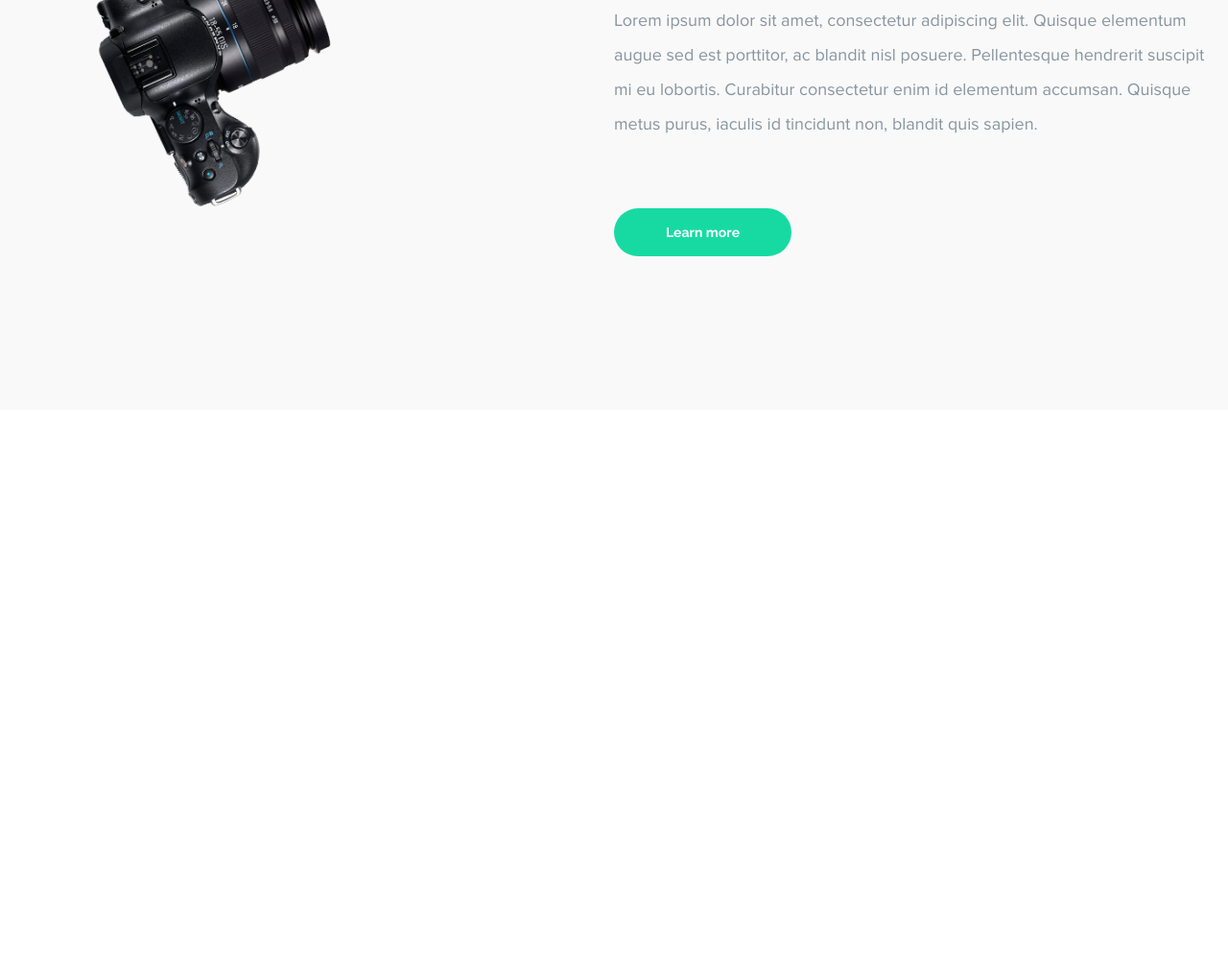
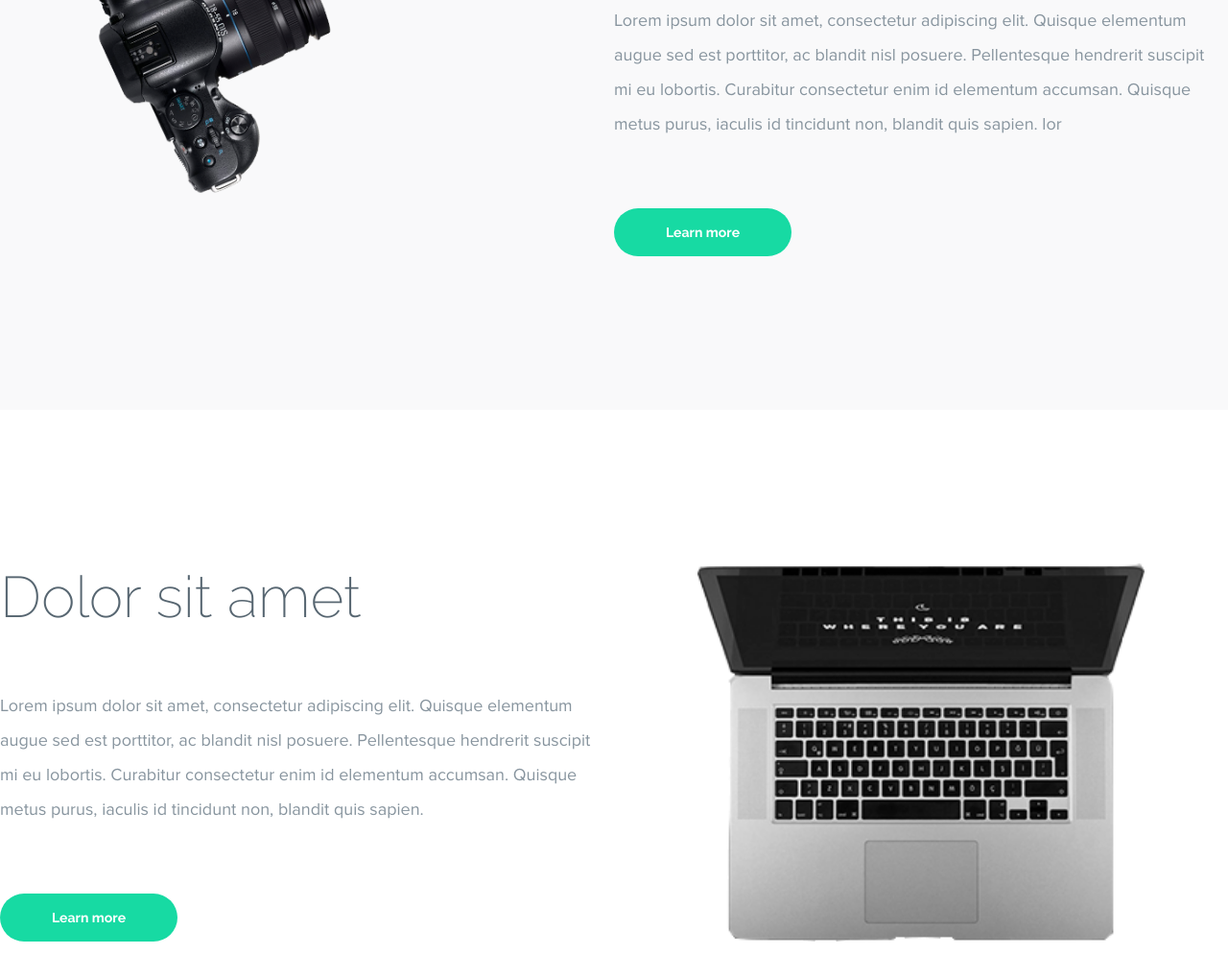
Before and after one commit to freeivanzw/alecto, a website: page app/index.html in a window 1280 px wide. Shown: the part 2441-3460 px from the top of the page at 96% size. Before the commit the page ends 2868 px from the top, so only its background shows below. Drawn offline with Linux system fonts and the light colour scheme.

Commit message:
laptop desk

```diff
--- a/app/index.html
+++ b/app/index.html
@@ -109,7 +109,7 @@
                           </svg>
                     </div>
                     <h3>Lorem ipsum</h3>
-                    <p>Nam varius accumsan elementum. Aliquam fermentum eros in suscipit scelerisque.</p>
+                    <p>Nam varius accumsan elementum. Aliquam fermentum eros in suscipit scelerisque. lor</p>
                 </div>
             </div>
             <a href="#" class="about__more">Learn more</a>
@@ -120,10 +120,21 @@
             </div>
             <div class="camera__content">
                 <h2>Camera</h2>
-                <p>Lorem ipsum dolor sit amet, consectetur adipiscing elit. Quisque elementum augue sed est porttitor, ac blandit nisl posuere. Pellentesque hendrerit suscipit mi eu lobortis. Curabitur consectetur enim id elementum accumsan. Quisque metus purus, iaculis id tincidunt non, blandit quis sapien.</p>
+                <p>Lorem ipsum dolor sit amet, consectetur adipiscing elit. Quisque elementum augue sed est porttitor, ac blandit nisl posuere. Pellentesque hendrerit suscipit mi eu lobortis. Curabitur consectetur enim id elementum accumsan. Quisque metus purus, iaculis id tincidunt non, blandit quis sapien. lor</p>
                 <a class="camera__more" href="#">Learn more</a>
             </div>
-
+        </section>
+        <section class="laptop">
+            <div class="laptop__content">
+                <h2>Dolor sit amet</h2>
+                <p>
+                    Lorem ipsum dolor sit amet, consectetur adipiscing elit. Quisque elementum augue sed est porttitor, ac blandit nisl posuere. Pellentesque hendrerit suscipit mi eu lobortis. Curabitur consectetur enim id elementum accumsan. Quisque metus purus, iaculis id tincidunt non, blandit quis sapien.
+                </p>
+                <a href="#" class="laptop__more">Learn more</a>
+            </div>
+            <div class="laptop__img">
+                <img src="./img/laptop.png"  alt="laptop">
+            </div>
         </section>
     </main>
 
--- a/app/scss/desk.scss
+++ b/app/scss/desk.scss
@@ -184,6 +184,8 @@ header {
         outline: none;
         cursor: pointer;
 
+
+
         &::before {
             content: "";
             display: block;
@@ -263,6 +265,10 @@ header {
         }
     }
 
+    .slick-arrow{
+        -webkit-tap-highlight-color: rgba(0, 0, 0, 0);
+    }
+
     .slick-dots{
         display: flex;
         justify-content: center;
@@ -336,6 +342,7 @@ header {
             border-radius: 50px;
             outline: none;
             color: #fff;
+            -webkit-tap-highlight-color: rgba(0, 0, 0, 0);
         }
     }
 }
@@ -458,8 +465,6 @@ header {
     .camera__img {
         width: 50%;
         max-width: 740px;
-        display: flex;
-        align-items: center;
 
         img {
             width: 100%;
@@ -510,3 +515,64 @@ header {
         }
     }
 }
+
+.laptop {
+    display: flex;
+    justify-content: center;
+    padding-top: 160px;
+    padding-bottom: 160px;
+
+    .laptop__content {
+        width: 50%;
+        max-width: 740px;
+
+        h2 {
+            font-family: "Raleway";
+            font-weight: 200;
+            font-size: 60px;
+            color: #576671;
+            margin: 0px;
+            margin-bottom: 60px;
+        }
+
+        p {
+            font-family: "Proxima-Nova";
+            font-weight: 400;
+            font-size: 18px;
+            line-height: 36px;
+            color: #87949e;
+            padding-right: 10px;
+            margin: 0px;
+            max-width: 720px;
+        }
+
+        .laptop__more {
+            display: flex;
+            align-items: center;
+            justify-content: center;
+            margin-top: 70px;
+            width: 185px;
+            height: 50px;
+            background-color: #17daa3;
+            border-radius: 25px;
+            font-family: "Raleway";
+            font-weight: 700;
+            font-size: 14px;
+            color: #fff;
+            text-decoration: none;
+
+        }
+    }
+
+    .laptop__img {
+        width: 50%;
+        max-width: 740px;
+        display: flex;
+        justify-content: center;
+
+
+        img {
+            height: auto;
+        }
+    }
+}
```
Also changed, not shown: app/css/desk.css, app/css/style.css, app/img/laptop.png (added).
